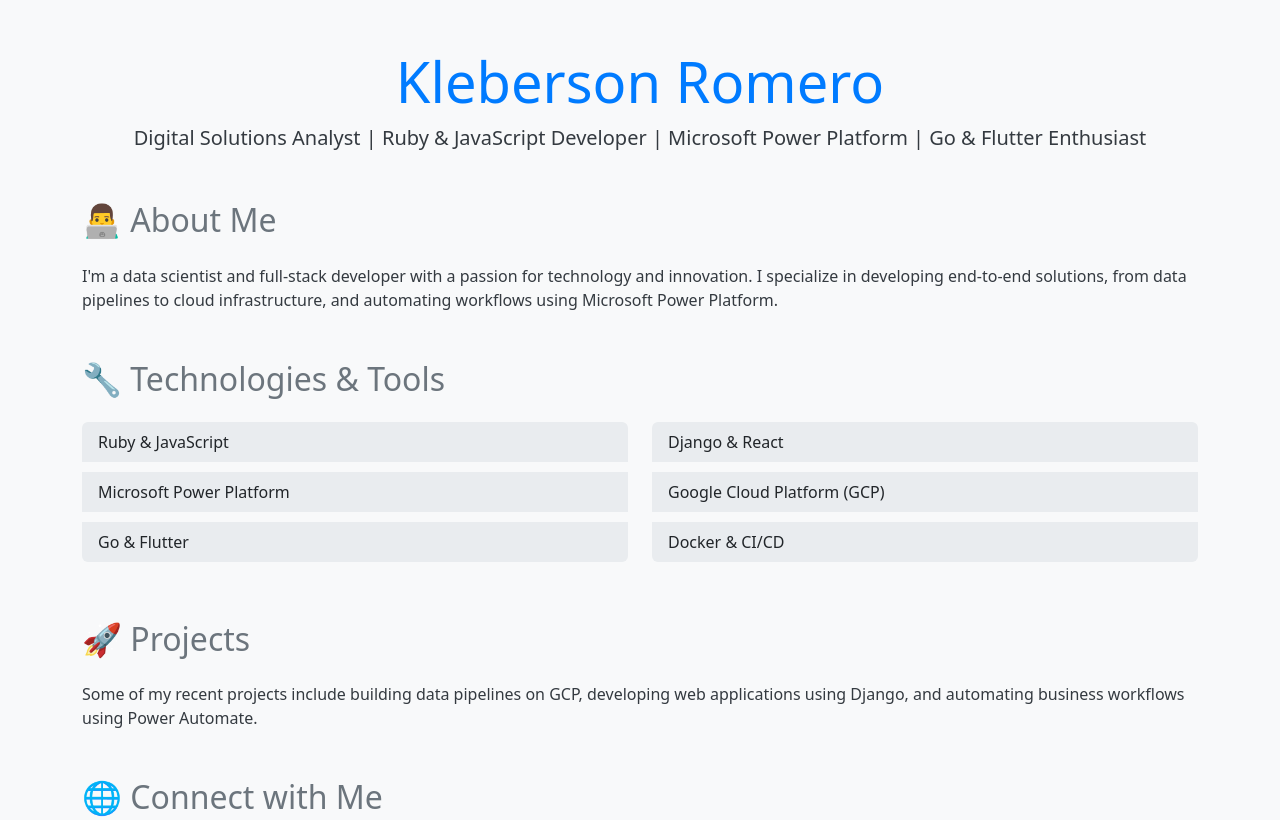
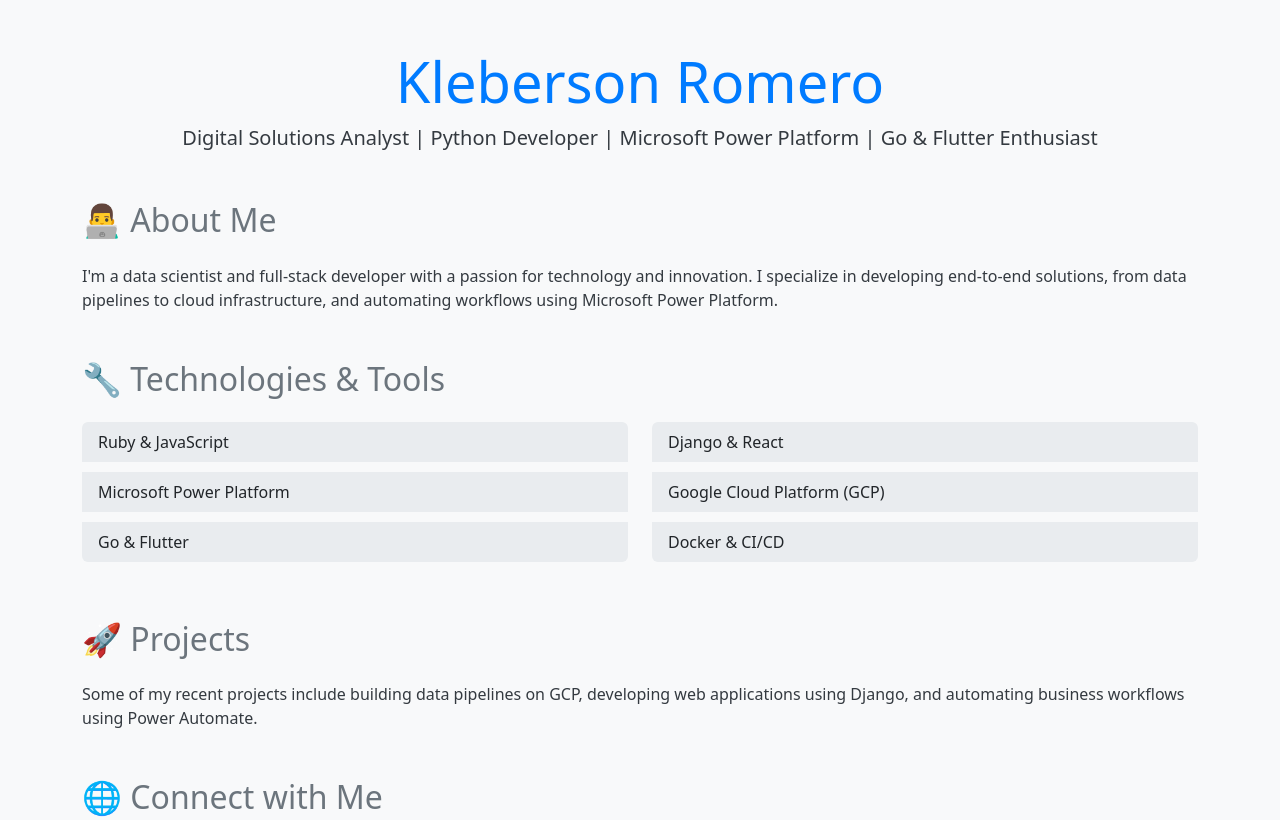
Before and after one commit to KlebersonCollab/klebersoncollab.github.io, a plain HTML site: page index.html in a window 1280 px wide. Shown: the top 820 px of the page. Drawn offline with nearby package versions, Linux system fonts and the light colour scheme.

Commit message:
Update index.html

```diff
--- a/index.html
+++ b/index.html
@@ -13,7 +13,7 @@
         <!-- Header -->
         <header class="text-center mb-5">
             <h1 class="display-4">Kleberson Romero</h1>
-            <p class="lead">Digital Solutions Analyst | Ruby & JavaScript Developer | Microsoft Power Platform | Go & Flutter Enthusiast</p>
+            <p class="lead">Digital Solutions Analyst | Python Developer | Microsoft Power Platform | Go & Flutter Enthusiast</p>
         </header>
 
         <!-- About Me Section -->
```
